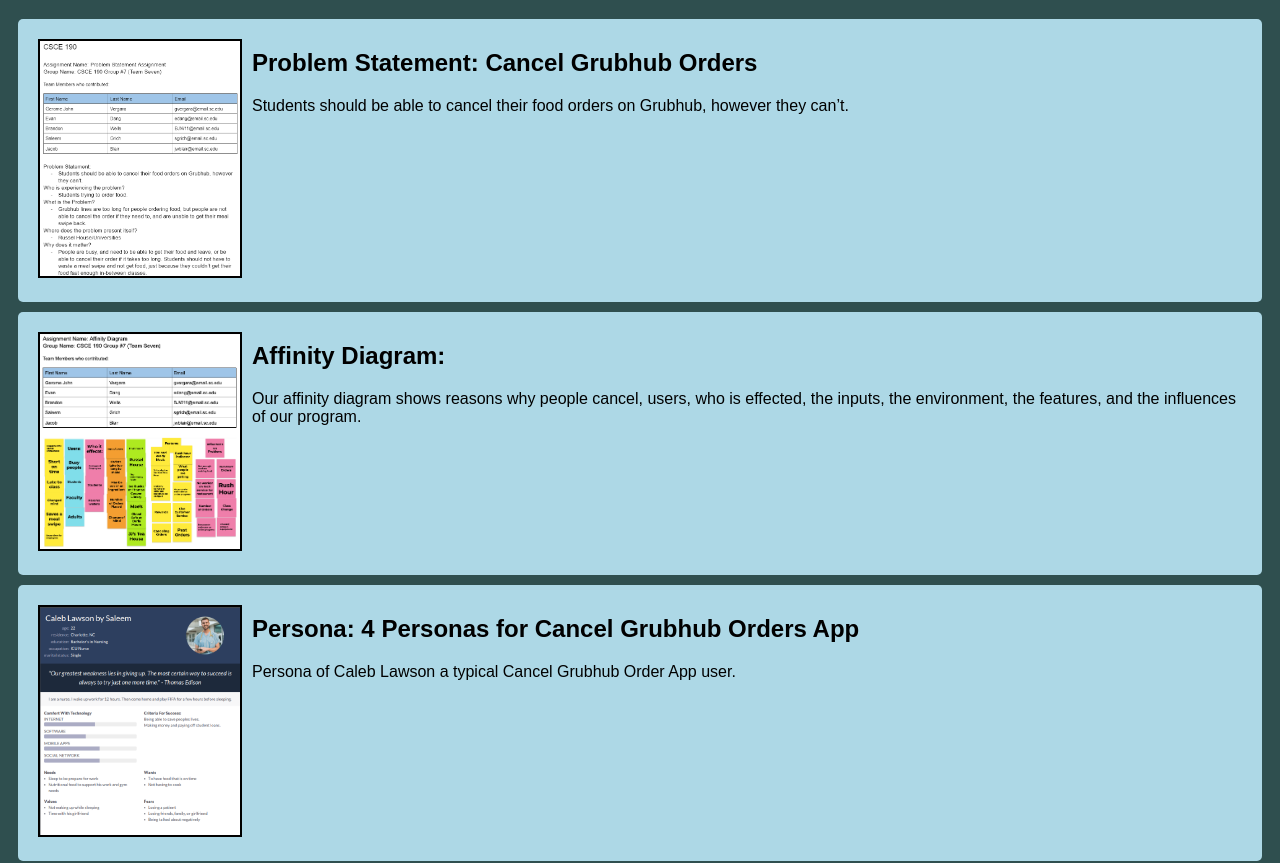
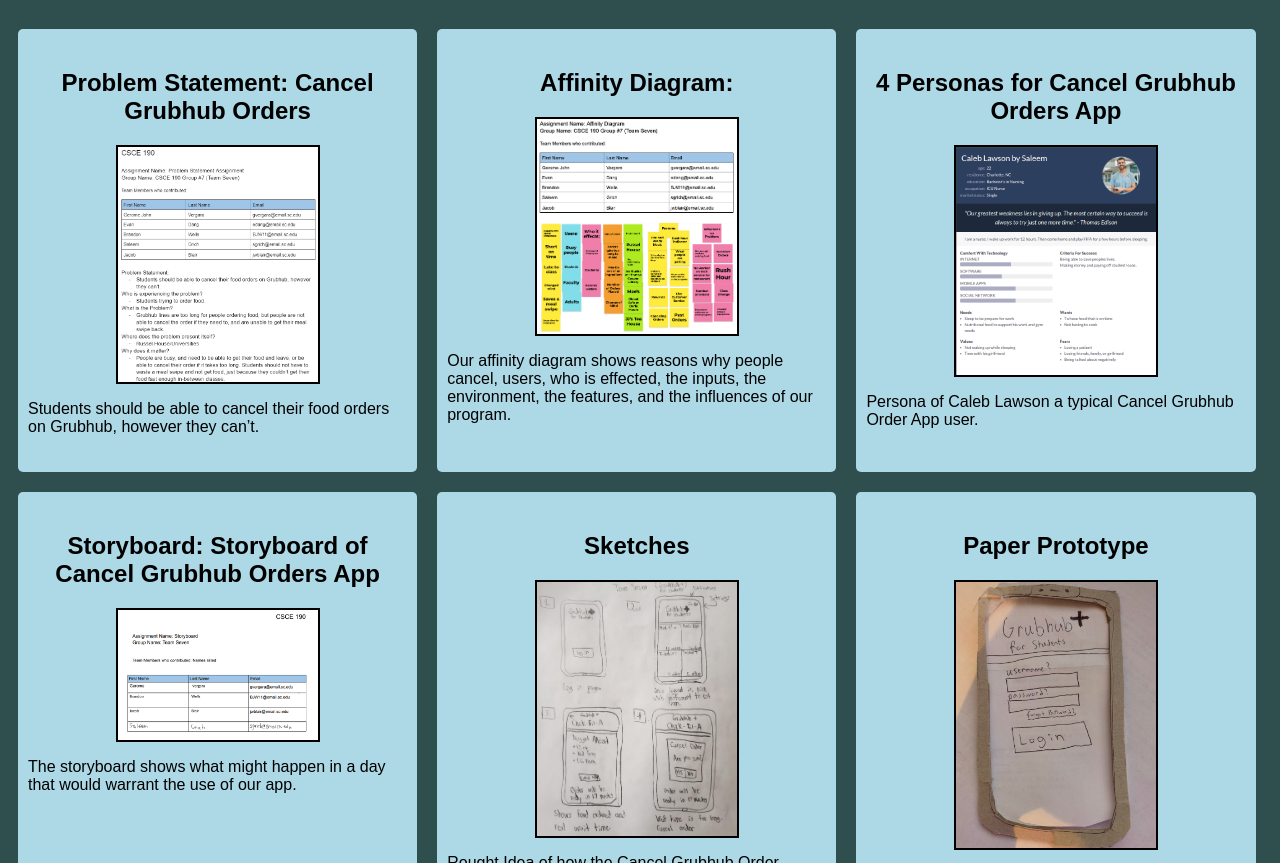
Before and after one commit to saleemgrich/saleemgrich.github.io, a plain HTML site: page index.html in a window 1280 px wide. Shown: the part 61-924 px from the top of the page. Drawn offline with Linux system fonts and the light colour scheme.

Commit message:
prototypes

```diff
--- a/index.html
+++ b/index.html
@@ -6,76 +6,78 @@
   </head>
   <body>
     <h1>Saleem Grich's CSCE 190 Site</h1>
-
+    <div class="assignments">
       <!-- Problem Statement Assignment-->
       <section class="assignment">
         <a href="files/problem-statement.pdf"
+          ><h2>Problem Statement: Cancel Grubhub Orders</h2></a
+        >
+        <a href="files/problem-statement.pdf"
           ><img src="images/problem-statement.png"
         /></a>
-      <section class="ass-details">
-        <a href="files/problem-statement.pdf"
-          ><h2>Problem Statement: Cancel Grubhub Orders</h2></a
-        >
         <p>
           Students should be able to cancel their food orders on Grubhub,
           however they can’t.
         </p>
       </section>
-    </section>
 
       <!-- Affinity Diagram Assignment-->
       <section class="assignment">
+        <a href="files/affinity-diagram.pdf"><h2>Affinity Diagram:</h2></a>
         <a href="files/affinity-diagram.pdf"
           ><img src="images/affinity-diagram.png"
         /></a>
-      <section class="ass-details">
-        <a href="files/affinity-diagram.pdf"><h2>Affinity Diagram:</h2></a>
         <p>
           Our affinity diagram shows reasons why people cancel, users, who is
           effected, the inputs, the environment, the features, and the
           influences of our program.
         </p>
       </section>
-    </section>
 
       <!-- Personas Assignment-->
       <section class="assignment">
         <a href="files/personas.pdf"
+          ><h2>4 Personas for Cancel Grubhub Orders App</h2></a
+        >
+        <a href="files/personas.pdf"
           ><img src="images/persona-caleb-lawson.png"
         /></a>
-      <section class="ass-details">
-        <a href="files/personas.pdf"
-          ><h2>Persona: 4 Personas for Cancel Grubhub Orders App</h2></a
-        >
         <p>Persona of Caleb Lawson a typical Cancel Grubhub Order App user.</p>
-      </section>
       </section>
 
       <!-- Storyboard Assignment-->
       <section class="assignment">
         <a href="files/group-storyboard.pdf"
+          ><h2>Storyboard: Storyboard of Cancel Grubhub Orders App</h2></a
+        >
+        <a href="files/group-storyboard.pdf"
           ><img src="images/storyboard.png"
         /></a>
-      <section class="ass-details">
-        <a href="files/group-storyboard.pdf"
-          ><h2>Storyboard: Storyboard of Cancel Grubhub Orders App</h2></a
-        >
         <p>
           The storyboard shows what might happen in a day that would warrant the
           use of our app.
         </p>
       </section>
-    </section>
 
-    <!-- Storyboard Assignment-->
+      <!-- Sketch Assignment-->
       <section class="assignment">
+        <a href="files/sketch.pdf"><h2>Sketches</h2></a>
         <a href="files/sketch.pdf"><img src="images/sketch.png" /></a>
-      <section class="ass-details">
-        <a href="files/sketch.pdf"><h2>Sketches</h2></a>
         <p>
           Rought Idea of how the Cancel Grubhub Order application will look.
         </p>
       </section>
+
+      <!-- Prototype Assignment-->
+      <section class="assignment">
+        <a href="https://youtu.be/gWmP5TETjNU"><h2>Paper Prototype</h2></a>
+        <a href="https://youtu.be/gWmP5TETjNU"
+          ><img src="images/paper-prototype.jpg"
+        /></a>
+        <p>
+          A paper walkthrough of the potential look of our Grubhub application.
+        </p>
       </section>
+    </div>
   </body>
 </html>
--- a/styles.css
+++ b/styles.css
@@ -3,9 +3,14 @@ body {
     font-family:Arial, Helvetica, sans-serif;
 }
 
+.assignments {
+    display: flex;
+    flex-wrap: wrap;
+}
+
 .assignment {
-    display: flex;
-    padding: 10px;
+    width: 30%;
+    padding: 20px 10px;
     margin: 10px;
     background: lightblue;
     border-radius: 5px;
@@ -14,7 +19,9 @@ body {
 .assignment img {
     width: 200px;
     margin: 10px;
-    border: 2px solid black
+    border: 2px solid black;
+    display: block;
+    margin:auto;
 }
 
 .assignment img:hover {
@@ -30,6 +37,10 @@ h1:hover {
     color: #ADD8E6
 }
 
+h2 {
+    text-align: center;
+}
+
 a {
     text-decoration: none;
     color: black
```
Also changed, not shown: images/paper-prototype.jpg (added). Lines whose indentation alone changed are shown as unchanged.
